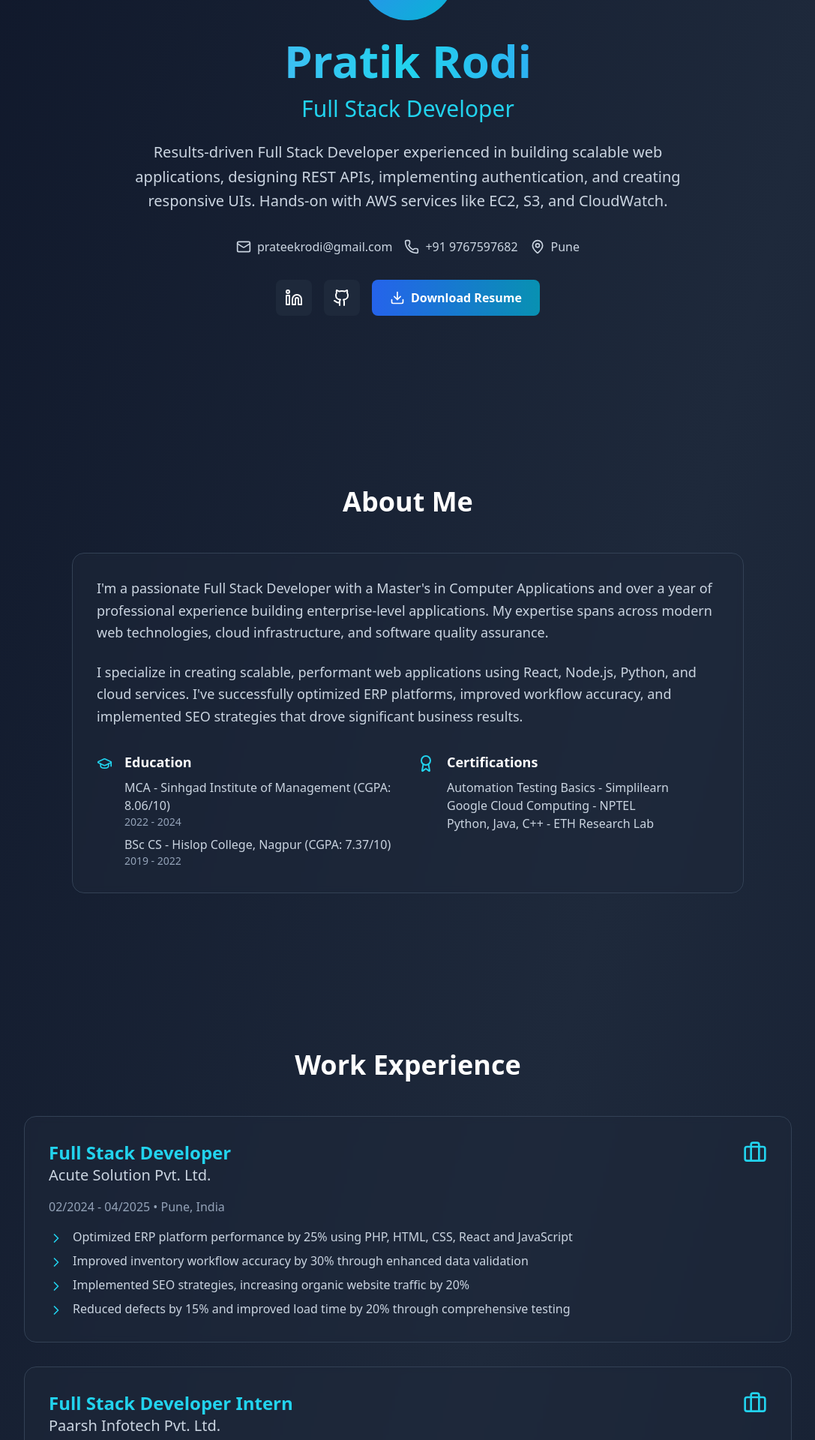
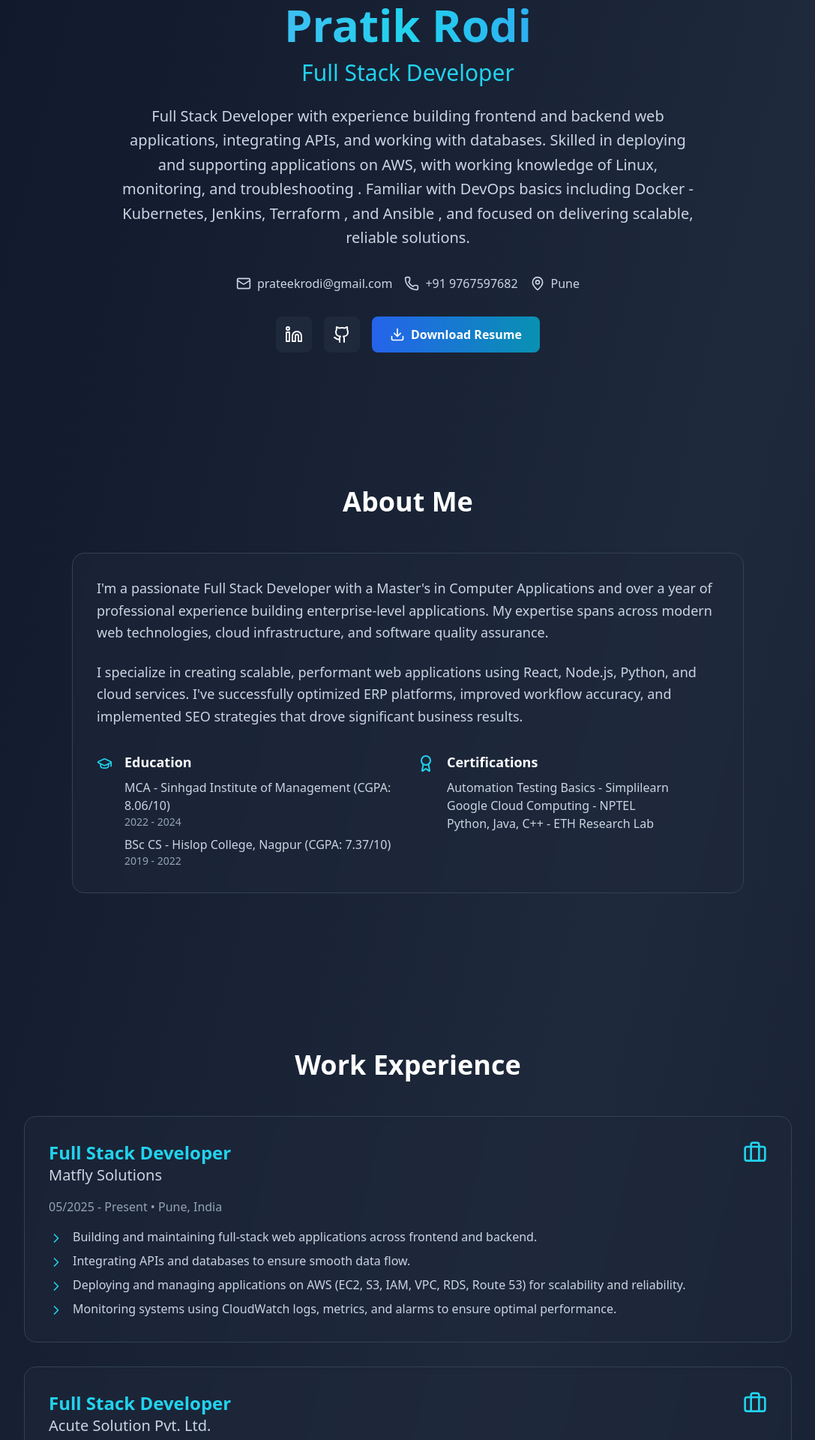
Before and after one commit to pratikrodi/my_portfolio, a React app in the folder frontend/: page / in a window 1280 px wide. Shown: the part 280-2200 px from the top of the page at 75% size, without its empty margins (96-1183 px from the left). Built offline with nearby package versions, Linux system fonts and the light colour scheme; the HTML template or start-up script is replaced by a standard one.

Commit message:
update resume

```diff
--- a/frontend/src/App.jsx
+++ b/frontend/src/App.jsx
@@ -62,6 +62,18 @@ export default function Portfolio() {
   const experience = [
     {
       title: 'Full Stack Developer',
+      company: 'Matfly Solutions',
+      period: '05/2025 - Present',
+      location: 'Pune, India',
+      achievements: [
+        'Building and maintaining full-stack web applications across frontend and backend.',
+        'Integrating APIs and databases to ensure smooth data flow.',
+        'Deploying and managing applications on AWS (EC2, S3, IAM, VPC, RDS, Route 53) for scalability and reliability.',
+        'Monitoring systems using CloudWatch logs, metrics, and alarms to ensure optimal performance.'
+      ]
+    },
+    {
+      title: 'Full Stack Developer',
       company: 'Acute Solution Pvt. Ltd.',
       period: '02/2024 - 04/2025',
       location: 'Pune, India',
@@ -122,9 +134,10 @@ export default function Portfolio() {
           </h1>
           <h2 className="text-3xl text-cyan-400 mb-6">Full Stack Developer</h2>
           <p className="text-xl text-slate-300 mb-8 leading-relaxed max-w-3xl mx-auto">
-            Results-driven Full Stack Developer experienced in building scalable web applications,
-            designing REST APIs, implementing authentication, and creating responsive UIs.
-            Hands-on with AWS services like EC2, S3, and CloudWatch.
+           Full Stack Developer with experience building frontend and backend web applications,
+           integrating APIs, and working with databases. Skilled in deploying and supporting applications on AWS,
+           with working knowledge of Linux, monitoring, and troubleshooting . Familiar with DevOps basics including
+           Docker - Kubernetes, Jenkins, Terraform , and Ansible , and focused on delivering scalable, reliable solutions.
           </p>
           <div className="flex gap-4 justify-center mb-8">
             <a href="mailto:prateekrodi@gmail.com" className="flex items-center gap-2 text-slate-300 hover:text-cyan-400 transition-colors">
```
